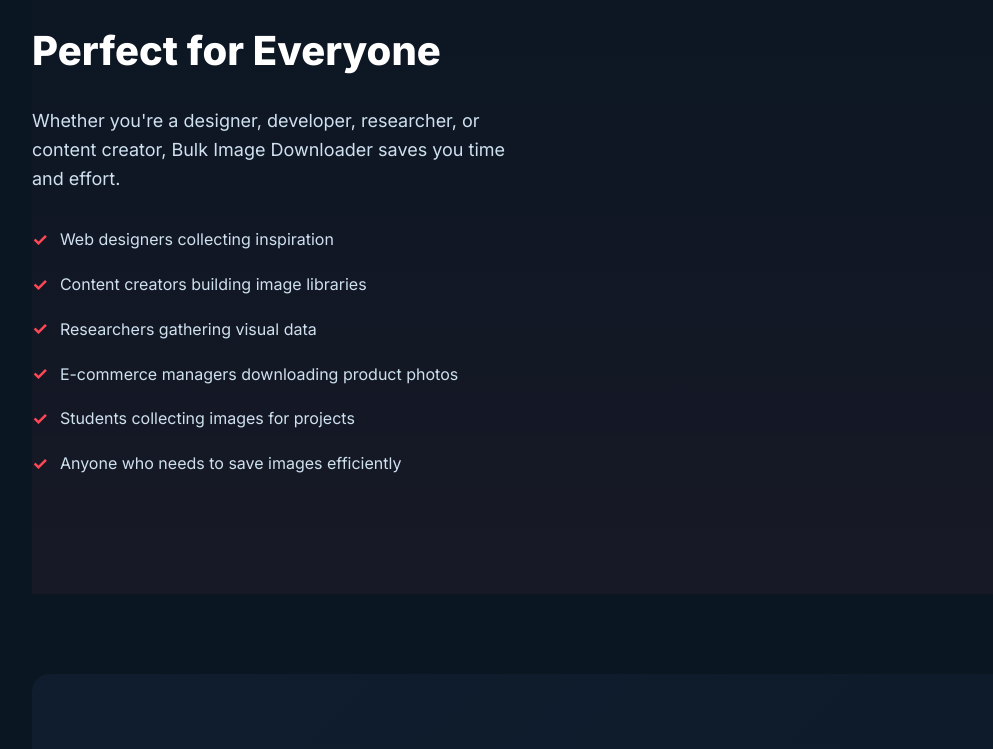
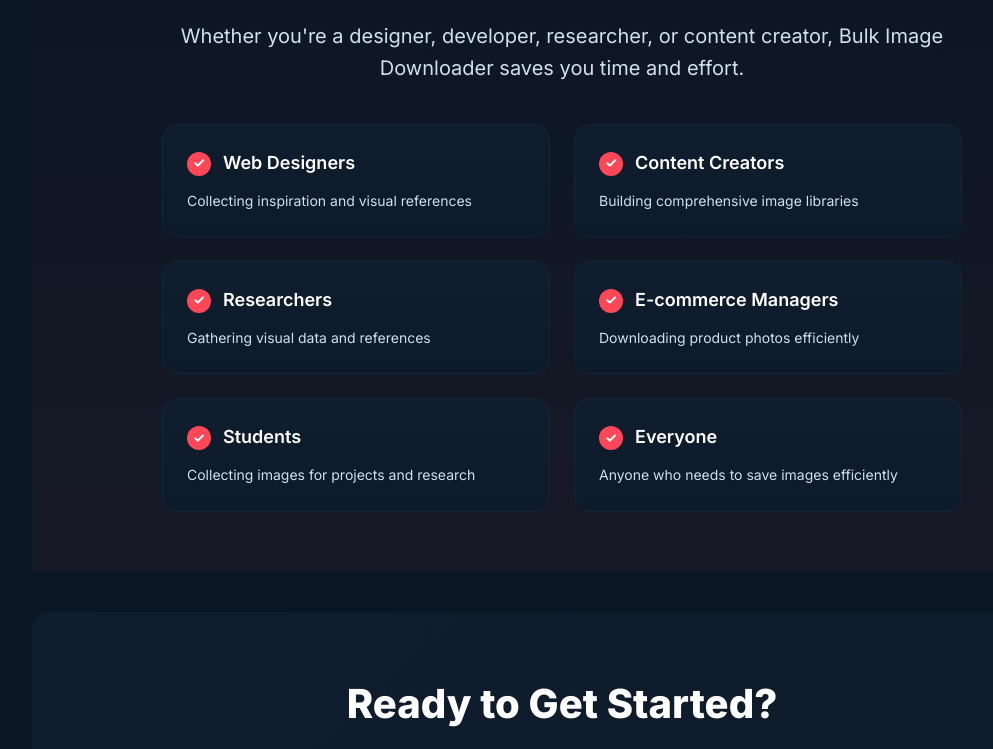
Before and after one commit to gotemapak/bulk_image_downloader_website, a plain HTML site: page index.html in a window 1280 px wide. Shown: the part 1640-2389 px from the top of the page, without its empty margins (78-1071 px from the left). Drawn offline with Linux system fonts and the light colour scheme.

Commit message:
Improve main page layout and design
- Decrease spacing between all sections for better flow
- Combine features section into cohesive block
- Redesign 'Perfect for Everyone' section with beautiful card layout
- Create 6 individual cards for different user types
- Optimize overall spacing throughout the page
- Remove 'free' word and replace with 'secure' for better messaging
- Improve visual hierarchy and user experience

```diff
--- a/index.html
+++ b/index.html
@@ -200,7 +200,7 @@
 
     /* Features section */
     .features {
-      padding: 100px 0;
+      padding: 60px 0;
     }
 
     .section-header {
@@ -271,7 +271,7 @@
 
     /* Benefits section */
     .benefits {
-      padding: 100px 0;
+      padding: 60px 0;
       background: linear-gradient(180deg, transparent, rgba(255, 71, 87, 0.05));
     }
 
@@ -329,11 +329,11 @@
 
     /* CTA section */
     .cta-section {
-      padding: 100px 0;
+      padding: 60px 0;
       text-align: center;
       background: linear-gradient(135deg, var(--card-bg), var(--card-bg-2));
       border-radius: var(--radius);
-      margin: 80px 0;
+      margin: 40px 0;
     }
 
     .cta-section h2 {
@@ -408,14 +408,14 @@
     <!-- Hero Section -->
     <section class="hero">
       <h1>Download Images in Bulk</h1>
-      <p>Extract and download hundreds of images from any website instantly with our powerful Chrome extension. Free, fast, and easy to use.</p>
+      <p>Extract and download hundreds of images from any website instantly with our powerful Chrome extension. Fast, secure, and easy to use.</p>
       <div class="hero-cta">
         <a href="https://chromewebstore.google.com/detail/bulk-image-downloader/kbafpfajhhaeilcldcmmjbgjlecnbfgj" class="btn-primary" target="_blank">Install Extension</a>
       </div>
     </section>
 
     <!-- Features Section -->
-    <section class="features" id="features" style="padding-top: 60px;">
+    <section class="features" id="features" style="padding-top: 40px;">
       <div class="section-header">
         <h2 class="section-title">Powerful Features</h2>
         <p class="section-subtitle">Everything you need to download images efficiently from any website</p>
@@ -455,19 +455,55 @@
     </section>
 
     <!-- Benefits Section -->
-    <section class="benefits" id="benefits">
-      <div class="benefits-content">
+    <section class="benefits" id="benefits" style="padding: 60px 0;">
+      <div class="benefits-content" style="grid-template-columns: 1fr; text-align: center; max-width: 800px; margin: 0 auto;">
         <div class="benefits-text">
-          <h2>Perfect for Everyone</h2>
-          <p>Whether you're a designer, developer, researcher, or content creator, Bulk Image Downloader saves you time and effort.</p>
-          <ul class="benefits-list">
-            <li>Web designers collecting inspiration</li>
-            <li>Content creators building image libraries</li>
-            <li>Researchers gathering visual data</li>
-            <li>E-commerce managers downloading product photos</li>
-            <li>Students collecting images for projects</li>
-            <li>Anyone who needs to save images efficiently</li>
-          </ul>
+          <h2 style="font-size: clamp(32px, 4vw, 48px); margin-bottom: 24px;">Perfect for Everyone</h2>
+          <p style="font-size: 20px; margin-bottom: 40px; color: var(--text-muted);">Whether you're a designer, developer, researcher, or content creator, Bulk Image Downloader saves you time and effort.</p>
+          <div style="display: grid; grid-template-columns: repeat(auto-fit, minmax(300px, 1fr)); gap: 24px; margin-top: 40px;">
+            <div style="background: linear-gradient(180deg, var(--card-bg), var(--card-bg-2)); border: 1px solid var(--card-border); border-radius: 16px; padding: 24px; text-align: left;">
+              <div style="display: flex; align-items: center; gap: 12px; margin-bottom: 12px;">
+                <div style="width: 24px; height: 24px; background: var(--accent); border-radius: 50%; display: flex; align-items: center; justify-content: center; color: white; font-weight: 700; font-size: 14px;">✓</div>
+                <h3 style="margin: 0; color: #fff; font-size: 18px; font-weight: 600;">Web Designers</h3>
+              </div>
+              <p style="margin: 0; color: var(--text-muted); font-size: 14px;">Collecting inspiration and visual references</p>
+            </div>
+            <div style="background: linear-gradient(180deg, var(--card-bg), var(--card-bg-2)); border: 1px solid var(--card-border); border-radius: 16px; padding: 24px; text-align: left;">
+              <div style="display: flex; align-items: center; gap: 12px; margin-bottom: 12px;">
+                <div style="width: 24px; height: 24px; background: var(--accent); border-radius: 50%; display: flex; align-items: center; justify-content: center; color: white; font-weight: 700; font-size: 14px;">✓</div>
+                <h3 style="margin: 0; color: #fff; font-size: 18px; font-weight: 600;">Content Creators</h3>
+              </div>
+              <p style="margin: 0; color: var(--text-muted); font-size: 14px;">Building comprehensive image libraries</p>
+            </div>
+            <div style="background: linear-gradient(180deg, var(--card-bg), var(--card-bg-2)); border: 1px solid var(--card-border); border-radius: 16px; padding: 24px; text-align: left;">
+              <div style="display: flex; align-items: center; gap: 12px; margin-bottom: 12px;">
+                <div style="width: 24px; height: 24px; background: var(--accent); border-radius: 50%; display: flex; align-items: center; justify-content: center; color: white; font-weight: 700; font-size: 14px;">✓</div>
+                <h3 style="margin: 0; color: #fff; font-size: 18px; font-weight: 600;">Researchers</h3>
+              </div>
+              <p style="margin: 0; color: var(--text-muted); font-size: 14px;">Gathering visual data and references</p>
+            </div>
+            <div style="background: linear-gradient(180deg, var(--card-bg), var(--card-bg-2)); border: 1px solid var(--card-border); border-radius: 16px; padding: 24px; text-align: left;">
+              <div style="display: flex; align-items: center; gap: 12px; margin-bottom: 12px;">
+                <div style="width: 24px; height: 24px; background: var(--accent); border-radius: 50%; display: flex; align-items: center; justify-content: center; color: white; font-weight: 700; font-size: 14px;">✓</div>
+                <h3 style="margin: 0; color: #fff; font-size: 18px; font-weight: 600;">E-commerce Managers</h3>
+              </div>
+              <p style="margin: 0; color: var(--text-muted); font-size: 14px;">Downloading product photos efficiently</p>
+            </div>
+            <div style="background: linear-gradient(180deg, var(--card-bg), var(--card-bg-2)); border: 1px solid var(--card-border); border-radius: 16px; padding: 24px; text-align: left;">
+              <div style="display: flex; align-items: center; gap: 12px; margin-bottom: 12px;">
+                <div style="width: 24px; height: 24px; background: var(--accent); border-radius: 50%; display: flex; align-items: center; justify-content: center; color: white; font-weight: 700; font-size: 14px;">✓</div>
+                <h3 style="margin: 0; color: #fff; font-size: 18px; font-weight: 600;">Students</h3>
+              </div>
+              <p style="margin: 0; color: var(--text-muted); font-size: 14px;">Collecting images for projects and research</p>
+            </div>
+            <div style="background: linear-gradient(180deg, var(--card-bg), var(--card-bg-2)); border: 1px solid var(--card-border); border-radius: 16px; padding: 24px; text-align: left;">
+              <div style="display: flex; align-items: center; gap: 12px; margin-bottom: 12px;">
+                <div style="width: 24px; height: 24px; background: var(--accent); border-radius: 50%; display: flex; align-items: center; justify-content: center; color: white; font-weight: 700; font-size: 14px;">✓</div>
+                <h3 style="margin: 0; color: #fff; font-size: 18px; font-weight: 600;">Everyone</h3>
+              </div>
+              <p style="margin: 0; color: var(--text-muted); font-size: 14px;">Anyone who needs to save images efficiently</p>
+            </div>
+          </div>
         </div>
       </div>
     </section>
```
